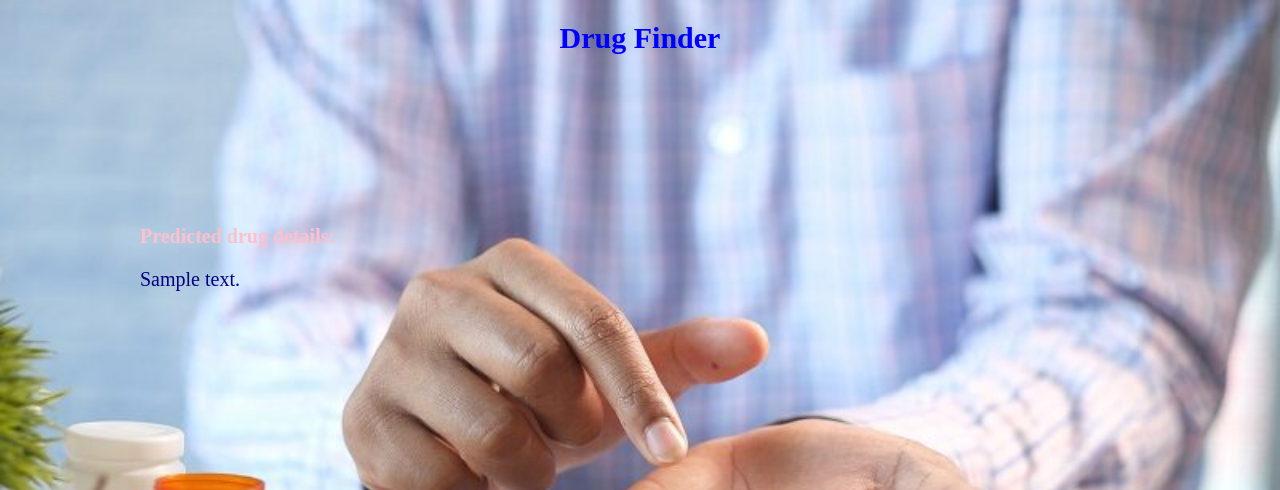
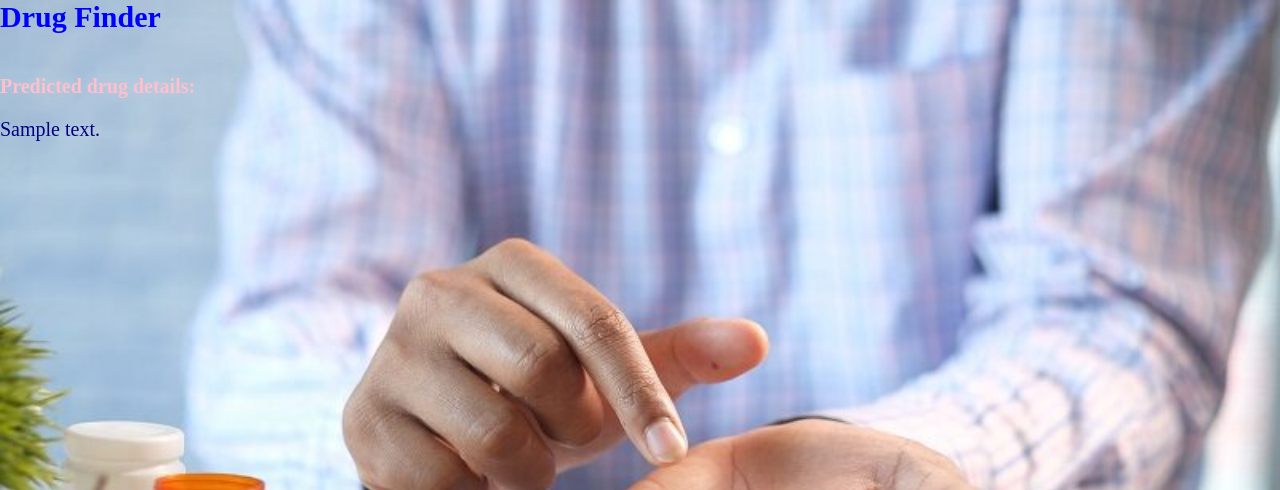
Before and after one commit to NasrinRipa/drug-finder, a Flask app: template templates/results.html in a window 1280 px wide. Shown: the top 490 px of the page. Run offline with Flask 2, Linux system fonts and the light colour scheme; the template is opened without the code that fills it: most values are stand-ins (such as "Sample title", 1, 10 or a date in 2020).

Commit message:
Updated results.html 13

```diff
--- a/templates/results.html
+++ b/templates/results.html
@@ -15,8 +15,8 @@
 
         .head {
             display: flex;
-            justify-content: center;
-            align-items: center;
+            justify-content: left;
+            align-items: left;
             font-size: 30px;
             height: 5ch;
             color: blue; /*  blue font color */
@@ -25,8 +25,8 @@
 
         .center {
             display: flex;
-            justify-content: center;
-            align-items: center;
+            justify-content: left;
+            align-items: left;
             height: 50vh;
             font-size: 25px;
         }
```
